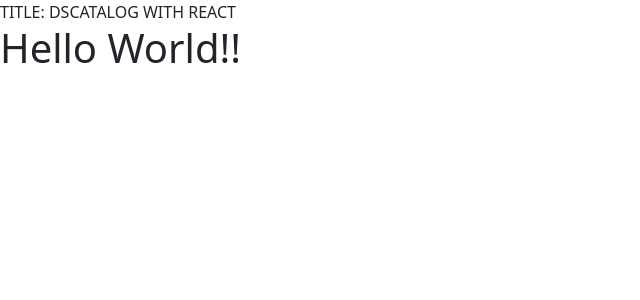
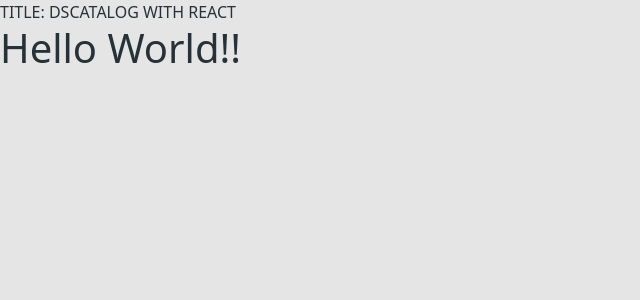
Before and after one commit to gilbertodfl/react_spring_bootstrap, a React (Create React App) app in the folder frontweb/: page / in a window 1280 px wide. Shown: the top 300 px of the page, without its empty margins (0-640 px from the left). Built offline with nearby package versions, Linux system fonts and the light colour scheme.

Commit message:
Bootstrap theme customization - scss

```diff
--- a/frontweb/package.json
+++ b/frontweb/package.json
@@ -11,6 +11,7 @@
     "@types/react": "^17.0.0",
     "@types/react-dom": "^17.0.0",
     "bootstrap": "^5.1.1",
+    "node-sass": "4.14.1",
     "react": "^17.0.2",
     "react-dom": "^17.0.2",
     "react-scripts": "4.0.3",
--- a/frontweb/src/App.tsx
+++ b/frontweb/src/App.tsx
@@ -1,4 +1,5 @@
 //import React from 'react';
+import './assets/styles/custom.scss';
 import './App.css';
 // pagina principal
 function App() {
--- /dev/null
+++ b/frontweb/src/assets/styles/custom.scss
@@ -0,0 +1,8 @@
+$theme-colors: (
+  'primary': #407bff,
+);
+
+$body-bg: #e5e5e5;
+$body-color: #263238;
+
+@import '~bootstrap/scss/bootstrap.scss';
```
Also changed, not shown: frontweb/src/index.tsx (+0 -8 lines).
